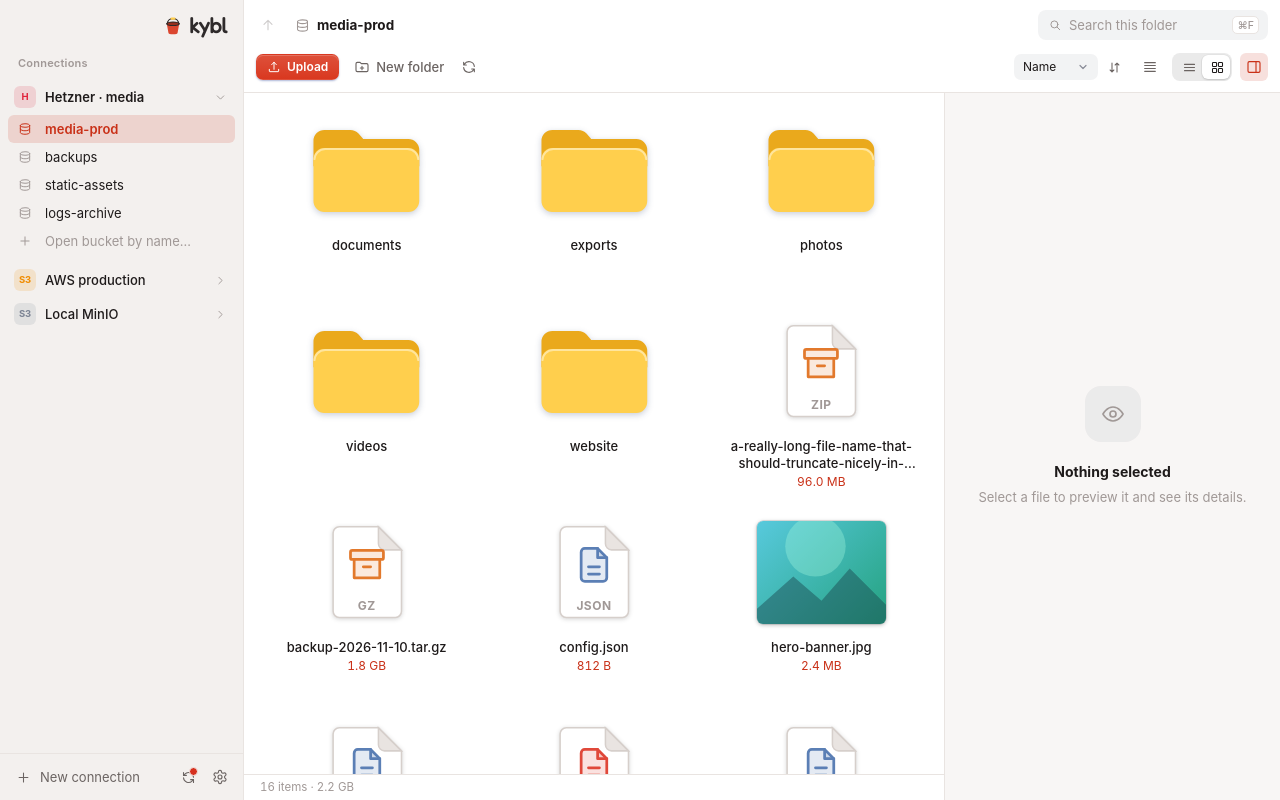
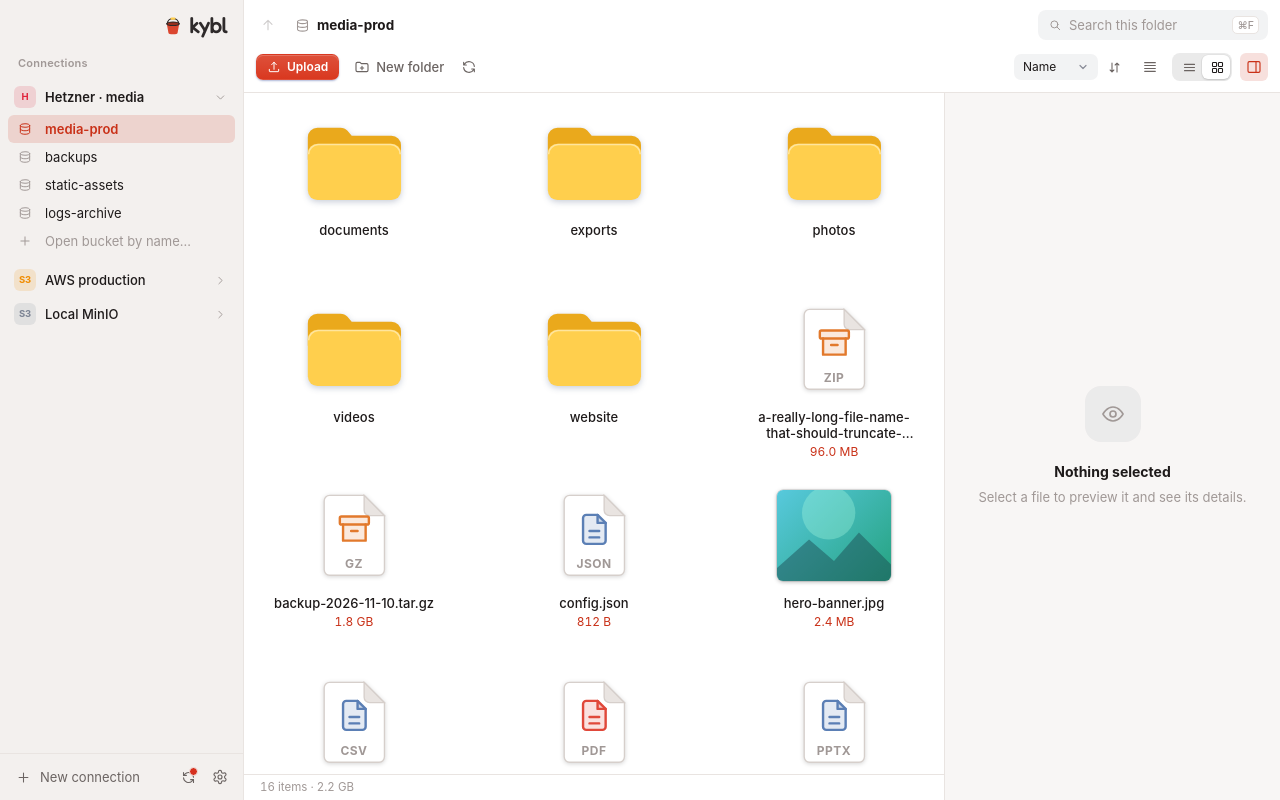
Before and after one commit to erikkubica/kybl, a React (Vite) app: page / in a window 1280 px wide. Both pictures are taken after a click on the button 1216 px from the left and 67 px from the top of the page. Built offline with nearby package versions, Linux system fonts and the light colour scheme.

Commit message:
Grid tiles keep a fixed size; spare width goes between columns
Tiles used minmax(tile, 1fr), so they stretched to fill leftover width and their size jumped
whenever the pane width changed (sidebar toggle, window resize, compact mode).

```diff
--- a/src/components/GridView.tsx
+++ b/src/components/GridView.tsx
@@ -197,7 +197,7 @@ export function GridView({
       <div
         className="grid"
         ref={grid}
-        style={{ gridTemplateColumns: `repeat(auto-fill, minmax(${tile}px, 1fr))` }}
+        style={{ gridTemplateColumns: `repeat(auto-fill, min(${tile}px, 100%))` }}
       >
         {entries.slice(win.start, win.end).map((e) => {
           const rel = e.key.slice(prefix.length);
@@ -219,7 +219,7 @@ export function GridView({
       {win.padBottom > 0 && <div style={{ height: win.padBottom }} aria-hidden="true" />}
       {entries.length === 0 && !loading && <EmptyState searchMode={searchMode} action={emptyAction} />}
       {loading && entries.length === 0 && (
-        <div className="grid" style={{ gridTemplateColumns: `repeat(auto-fill, minmax(${tile}px, 1fr))` }} aria-hidden="true">
+        <div className="grid" style={{ gridTemplateColumns: `repeat(auto-fill, min(${tile}px, 100%))` }} aria-hidden="true">
           {Array.from({ length: 12 }, (_, i) => (
             <div key={i} className="card">
               <div className="skel skel-card" style={{ alignSelf: "stretch" }} />
--- a/src/styles.css
+++ b/src/styles.css
@@ -2152,6 +2152,9 @@ input[type="checkbox"] {
 .grid {
   display: grid;
   gap: 10px;
+  /* tiles keep their size; spare width goes between the columns, so resizing the window or
+     toggling the sidebar never makes the icons grow or shrink */
+  justify-content: space-between;
   padding: 14px 14px 18px;
 }
 /* Finder-style tiles: an icon a bit narrower than the column, the name (up to two lines) right
```
